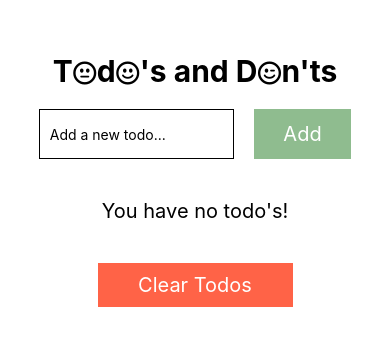
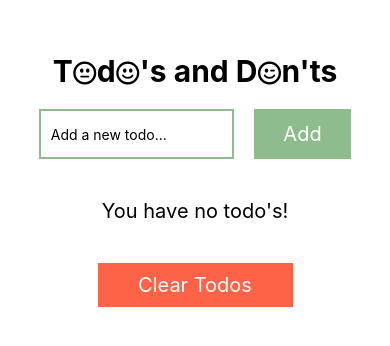
Before and after one commit to sijn82/react-native-training, a React Native app in the folder todo/: screen / in a window 390 px wide. Shown: the part 272-618 px from the top of the page. Built offline with nearby package versions, Linux system fonts and the light colour scheme.

Commit message:
slight tweak to the colours used in the input

```diff
--- a/todo/components/todos/TodoList.tsx
+++ b/todo/components/todos/TodoList.tsx
@@ -59,7 +59,7 @@ export default function TodoList({ store }: { store: TodoStore }) {
           style={[
             styles.input,
             { width: windowWidth / 2 },
-            onFocus ? { borderColor: "darkseagreen", borderWidth: 2 } : {},
+            onFocus ? { borderColor: "lightgreen", borderWidth: 2 } : {},
           ]}
           onFocus={() => setOnFocus(true)}
           onBlur={() => setOnFocus(false)}
@@ -139,9 +139,10 @@ const styles = StyleSheet.create({
   input: {
     marginRight: 20,
     height: 50,
-    borderWidth: 1,
+    borderWidth: 2,
     padding: 10,
     alignItems: "center",
+    borderColor: "darkseagreen",
   },
   button: {
     padding: 10,
```
